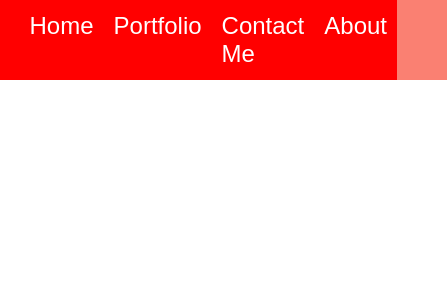
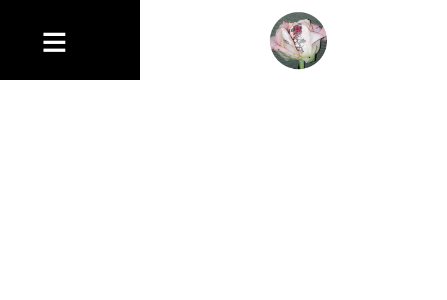
Before and after one commit to condeemilio891/yasPortfolio, a React (Create React App) app in the folder yasportfolio/: page / in a window 390 px wide. Shown: the top 300 px of the page, 447 px wide, since content can reach past the window. Built offline with nearby package versions, Linux system fonts and the light colour scheme.

Commit message:
navBar mobile responsive

```diff
--- a/yasportfolio/src/App.js
+++ b/yasportfolio/src/App.js
@@ -9,6 +9,7 @@ function App() {
   <NavBar/>
   <Routes>
     <Route path="/"/>
+    <Route path="/portfolio"/>
     <Route path="/contact"/>
     <Route path="/about"/>
   </Routes>
--- a/yasportfolio/src/Components/navBar/NavBar.js
+++ b/yasportfolio/src/Components/navBar/NavBar.js
@@ -1,19 +1,35 @@
-import React from 'react'
-import {LeftContainer, NavBarContainer, NavbarExtendedContainer, NavbarInnerContainer, NavbarLink, NavbarLinkContainer, RightContainer} from "../../styles/NavBarStyle"
+import React, {useState} from 'react'
+import {LeftContainer, NavBarContainer,
+    NavbarExtendedContainer, NavbarInnerContainer,
+    NavbarLink, NavbarLinkContainer, RightContainer,
+    Logo,OpenLinksBtn} from "../../styles/NavBarStyle"
+import LogoImg from "../../assets/fatfattatslogo.png"
+
+
 
 const NavBar = () => {
+
+    const [extendNavBar,setExtendNavbar]= useState(false)
   return (
     <NavBarContainer>
         <NavbarInnerContainer>
         <LeftContainer>
-            <NavbarLinkContainer>
+            <NavbarLinkContainer extendNavBar={extendNavBar}>
                 <NavbarLink to="/">Home</NavbarLink>
-                <NavbarLink to="/">Portfolio</NavbarLink>
-                <NavbarLink to="/">Contact Me</NavbarLink>
-                <NavbarLink to="/">About</NavbarLink>
+                <NavbarLink to="/portfolio">Portfolio</NavbarLink>
+                <NavbarLink to="/contact">Contact Me</NavbarLink>
+                <NavbarLink to="/about">About</NavbarLink>
+                <OpenLinksBtn
+                onClick={()=>{
+                    setExtendNavbar((curr)=>!curr)
+                }}
+                >
+                    {extendNavBar? <>&#10005;</>:<>&#8801;</>}</OpenLinksBtn>
             </NavbarLinkContainer>
         </LeftContainer>
-        <RightContainer></RightContainer>
+        <RightContainer>
+            <Logo src={LogoImg} ></Logo>
+        </RightContainer>
         </NavbarInnerContainer>
         <NavbarExtendedContainer></NavbarExtendedContainer>
     </NavBarContainer>
--- a/yasportfolio/src/styles/NavBarStyle.js
+++ b/yasportfolio/src/styles/NavBarStyle.js
@@ -1,30 +1,30 @@
 import styled from "styled-components";
 import {Link} from "react-router-dom";
 
-
+// containers
 export const NavBarContainer=styled.nav`
     width:100%;
-    height:80px;
+    height:${(props)=>(props.extendNavbar ? "100vh":"80px")};
     background-color: black;
     display: flex;
     flex-direction:column ;
 
 `
 export const LeftContainer= styled.div`
-    flex: 70%;
+    flex: 85%;
     display: flex;
     align-items: center;
     padding-left:5%;
-    background-color: red;
+    background-color: black;
 
 `
 
 export const RightContainer= styled.div`
-    flex:30%;
+    flex:15%;
     display: flex;
     justify-content: flex-end;
     padding-right:50px;
-    background-color: salmon;
+    background-color: white;
 `
 
 export const NavbarInnerContainer= styled.div`
@@ -36,14 +36,44 @@ export const NavbarInnerContainer= styled.div`
 export const NavbarLinkContainer= styled.div`
     display:flex;
 `
+
+
+export const NavbarExtendedContainer= styled.div`
+
+`
+//Link
+
 export const NavbarLink=styled(Link)`
 color:white;
 font-size: x-large;
 font-family: Arial, Helvetica, sans-serif;
 text-decoration: none;
 margin:10px;
+@media (max-width: 700px){
+    display: none;
+}
 `
 
-export const NavbarExtendedContainer= styled.div`
+//Logo
 
+export const Logo = styled.img`
+    margin:10px;
+    max-width:180px;
+    height:auto;
 `
+
+// mobile responsive
+
+export const OpenLinksBtn = styled.button`
+width: 70px;
+height:50px;
+background: none;
+border: none;
+color:white;
+font-size: 45px;
+cursor: pointer;
+
+@media (min-width: 700px){
+    display: none;
+}
+`
```
Also changed, not shown: yasportfolio/src/assets/fatfattatslogo.png (added).
